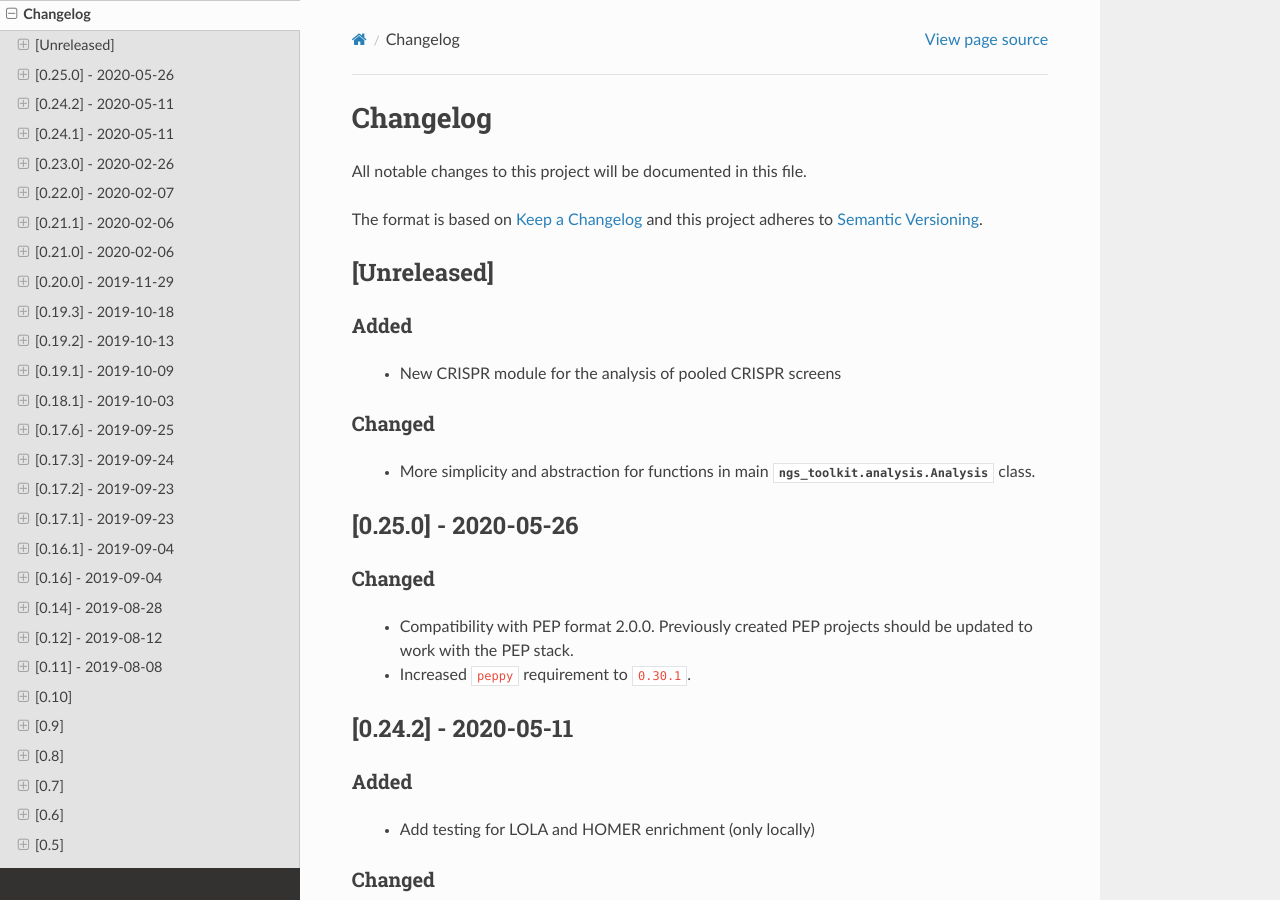
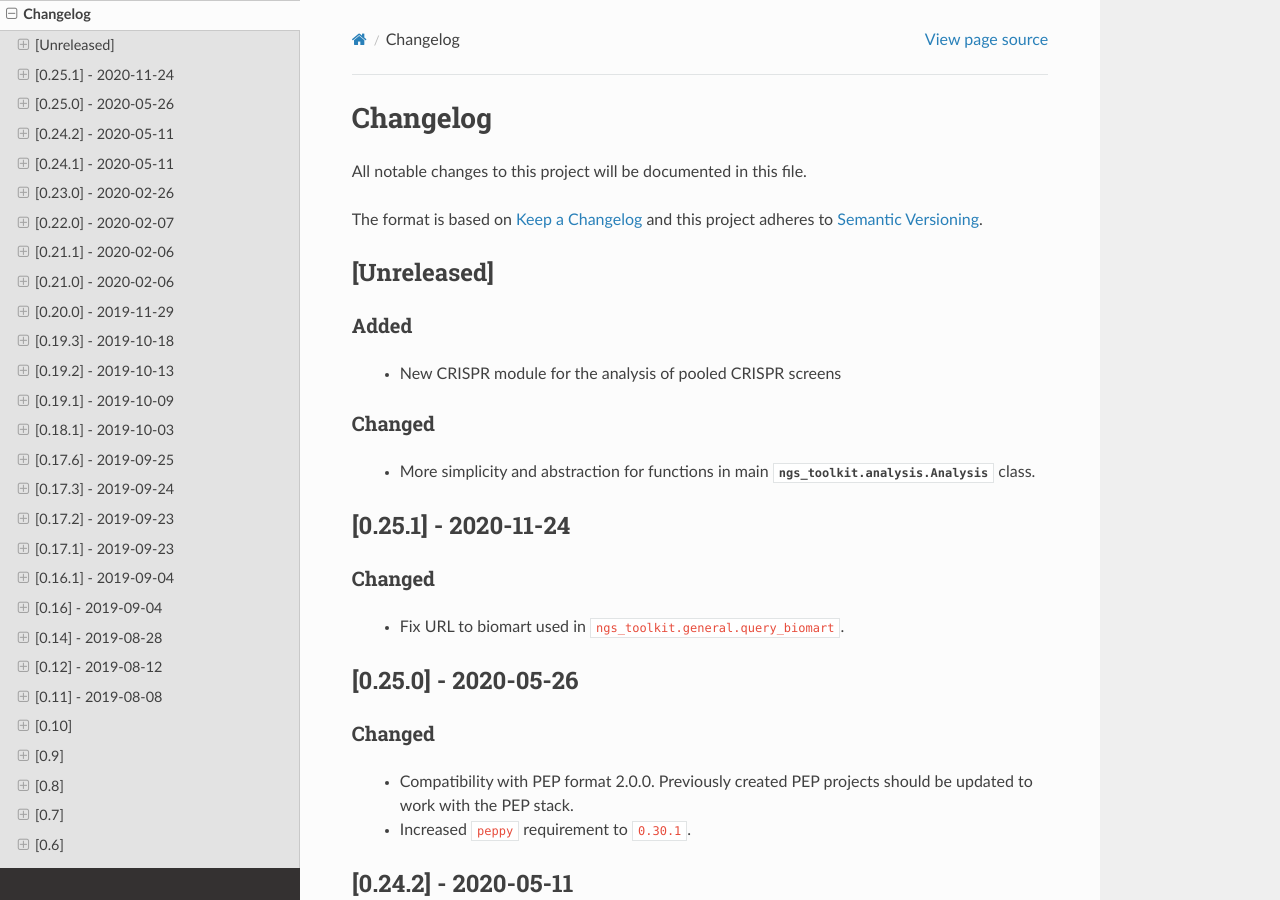
Before and after one commit to afrendeiro/toolkit, a Sphinx documentation site: the page built from docs/source/changelog.rst, in a window 1280 px wide and 900 px high. Built offline with Sphinx 7.4.7 and the Read the Docs theme 2.0.0, drawn with Linux system fonts in a browser that asks for light colours; cross-references to code outside the pages are shown as plain code.

Commit message:
changelog for 0.25.1

```diff
--- a/docs/source/changelog.rst
+++ b/docs/source/changelog.rst
@@ -19,6 +19,14 @@ Changed
 -----------------------------
   - More simplicity and abstraction for functions in main :class:`ngs_toolkit.analysis.Analysis` class.
 
+
+[0.25.1] - 2020-11-24
+*****************************
+
+Changed
+-----------------------------
+
+  - Fix URL to biomart used in ``ngs_toolkit.general.query_biomart``.
 
 
 [0.25.0] - 2020-05-26
--- a/docs/source/conf.py
+++ b/docs/source/conf.py
@@ -15,6 +15,8 @@
 import sys
 import os
 import sphinx_rtd_theme
+
+# import pydata_sphinx_theme
 from pkg_resources import get_distribution
 
 # import sphinx_bootstrap_theme
@@ -133,6 +135,7 @@ autodoc_member_order = "bysource"
 html_theme = "sphinx_rtd_theme"
 # html_theme = "pydata_sphinx_theme"
 html_theme_path = [sphinx_rtd_theme.get_html_theme_path()]
+# html_theme_path = pydata_sphinx_theme.get_html_theme_path()
 # html_theme = 'bootstrap'
 # html_theme_path = sphinx_bootstrap_theme.get_html_theme_path()
 
```
Also changed, not shown: 1 other file.
